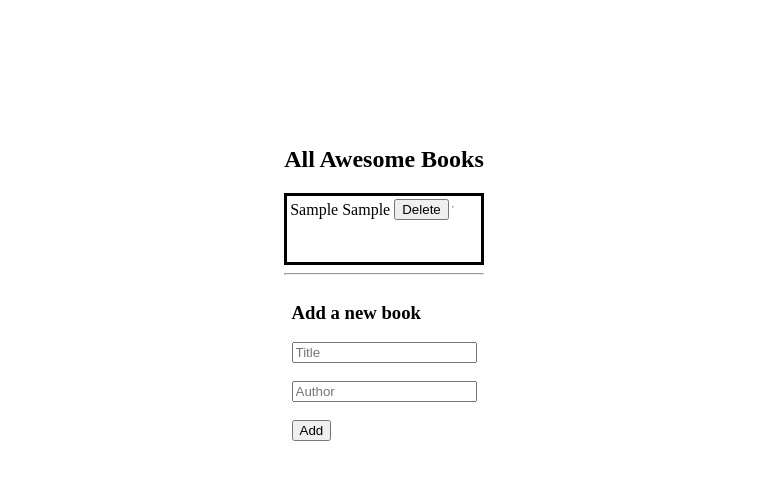
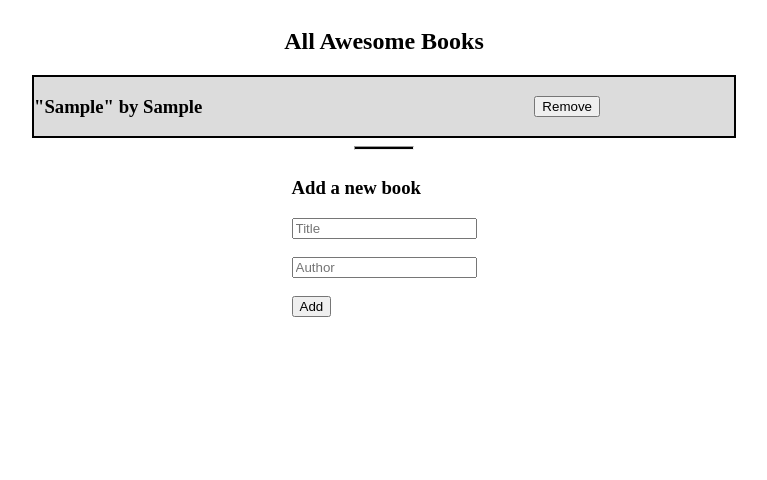
Before and after one commit to NurkaAmre/Awwsome-books, a website: page index.html in a window 1280 px wide. Both pictures are taken after typing "Sample", "Sample" into the empty fields and a click on the button "Add". Shown: the whole page, without its empty margins (256-1023 px from the left). Drawn offline with Linux system fonts and the light colour scheme.

Commit message:
Stylized css

```diff
--- a/js/book.js
+++ b/js/book.js
@@ -52,10 +52,8 @@ class UI {
 
     const row = document.createElement('tr');
     row.innerHTML = `
-     <td>${book.title}</td>
-     <td>${book.author}</td>
-     <td><button class="delete">Delete</button></td>
-     <hr>
+     <h3>"${book.title}" by ${book.author}</h3>
+     <td><button class="delete">Remove</button></td>
      `;
 
     list.appendChild(row);
--- a/style.css
+++ b/style.css
@@ -7,13 +7,40 @@
   flex-direction: column;
   justify-content: center;
   align-items: center;
-  margin-top: 10%;
+}
+
+h1 {
+  text-align: center;
+}
+.showBooks {
+  border: 2px solid #000;
+
+}
+
+hr {
+  width: 60px;
+  padding-top: 2px;
+  background-color: #000;
 }
 
 table {
   font-family: 'Times New Roman', Times, serif;
-  margin-bottom: 20%;
+    border-collapse: collapse;
+    width: 700px;
+    max-width: 100%;
 }
+
+th {
+  font-weight: bold;
+}
+tr:nth-of-type(odd) {
+  background-color: gainsboro;
+}
+
+tr:nth-of-type(even) {
+  background-color: #fff;
+}
+
 
 .showBooks {
   border-style: solid;
```
